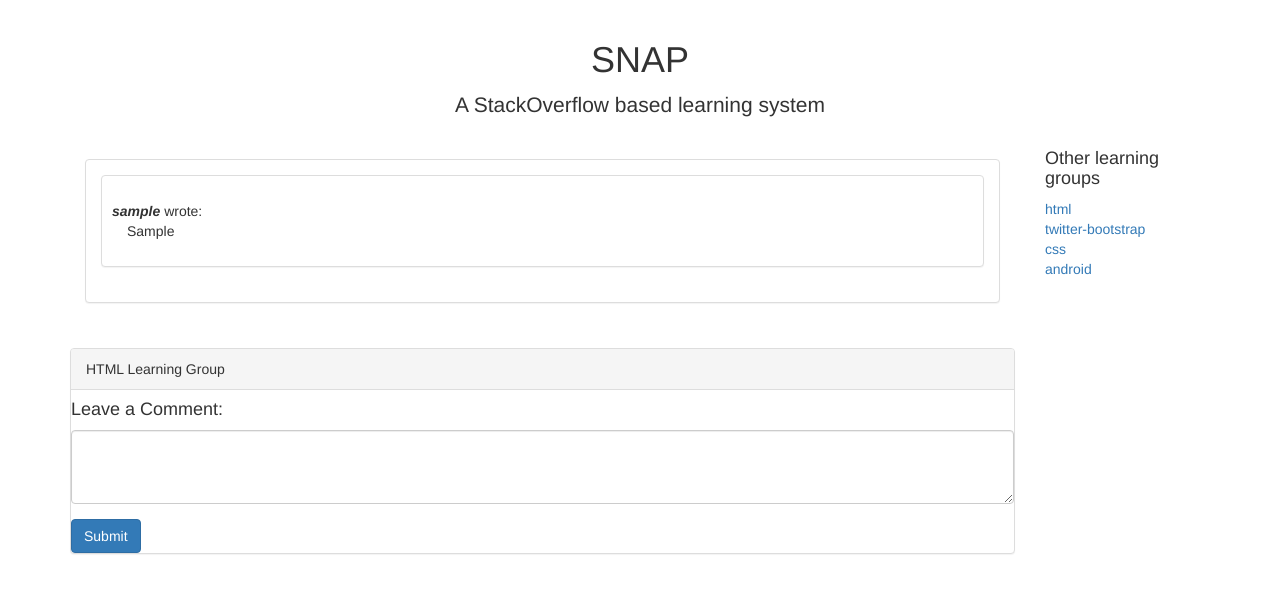
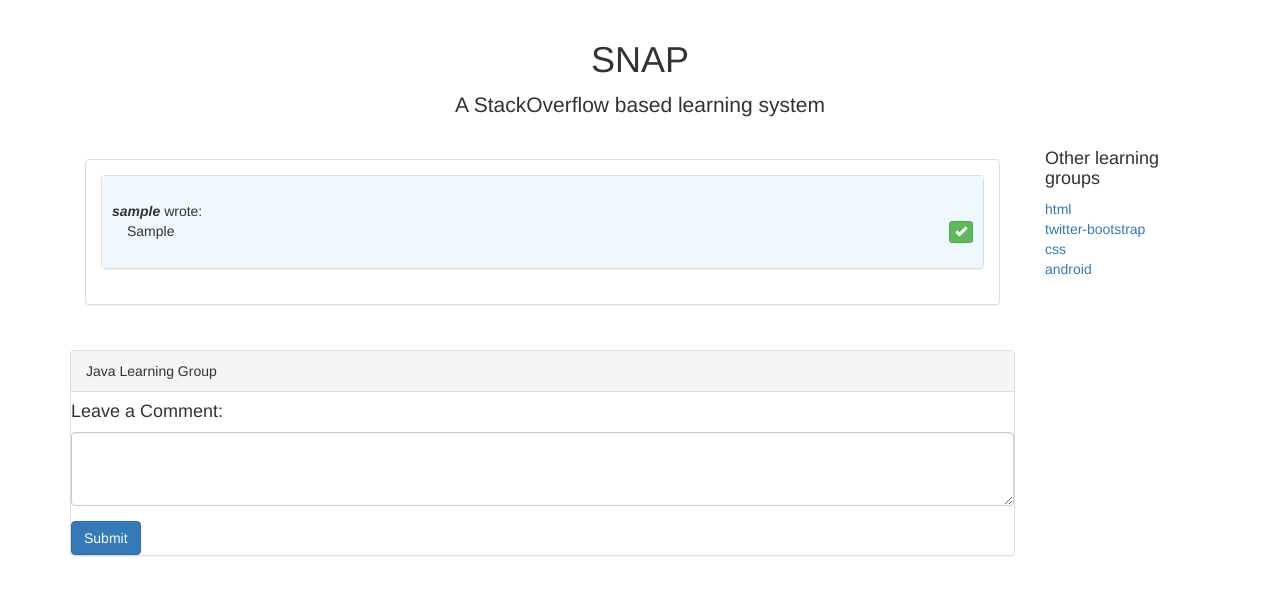
Before and after one commit to AgalyaLoganathan/SNAP-StackOverflow, a Node server app: page /learningGroups in a window 1280 px wide. Shown: the part 52-647 px from the top of the page. Run offline with Node 20, Linux system fonts and the light colour scheme; a user stored in the database is signed in; tables that the repository leaves empty hold one stand-in row (values such as "Sample post"); some libraries are stand-ins or nearby versions.

Commit message:
verification of posts

```diff
--- a/app.js
+++ b/app.js
@@ -323,10 +323,84 @@
   // });
 });
 
+var post1= 'A constructor is used in the creation of an object that is an instance of a class. Typically it performs operations required to initialize the class before methods are invoked or fields are accessed. Constructors are never inherited. Similar to methods, reflection provides APIs to discover and retrieve the constructors of a class and obtain declaration information such as the modifiers, parameters, annotations, and thrown exceptions. New instances of classes may also be created using a specified constructor. The key classes used when working with constructors are Class and java.lang.reflect.Constructor. Common operations involving constructors are covered in the following sections: Finding Constructors illustrates how to retrieve constructors with specific parameters Retrieving and Parsing Constructor Modifiers shows how to obtain the modifiers of a constructor declaration and other information about the constructor Creating New Class Instances shows how to instantiate an instance of an object by invoking its constructor Troubleshooting describes common errors which may be encountered while finding or invoking constructors';
+var post2 = 'Can you explain it better?';
+var post3 = 'Generics were introduced to the Java language to provide tighter type checks at compile time and to support generic programming. To implement generics, the Java compiler applies type erasure to: Replace all type parameters in generic types with their bounds or Object if the type parameters are unbounded. The produced bytecode, therefore, contains only ordinary classes, interfaces, and methods. Insert type casts if necessary to preserve type safety. Generate bridge methods to preserve polymorphism in extended generic types. Type erasure ensures that no new classes are created for parameterized types; consequently, generics incur no runtime overhead.';
+var post4 = 'A class may be declared with one or more modifiers which affect its runtime behavior: Access modifiers: public, protected, and private Modifier requiring override: abstract Modifier restricting to one instance: static Modifier prohibiting value modification: final Modifier forcing strict floating point behavior: strictfp Annotations Not all modifiers are allowed on all classes, for example an interface cannot be final and an enum cannot be abstract. java.lang.reflect.Modifier contains declarations for all possible modifiers. It also contains methods which may be used to decode the set of modifiers returned by Class.getModifiers(). The ClassDeclarationSpy example shows how to obtain the declaration components of a class including the modifiers, generic type parameters, implemented interfaces, and the inheritance path.';
+app.get('/populatePosts', function(req, res){
+  var l1 = new LearningGroup({
+      post: post1,
+      userName: 'tinylx',
+      learningGroup: 'Java', // extract from html
+      verifiedBy: '', // ""
+      isVerified: true, // false;'
+  });
+
+  var l2 = new LearningGroup({
+      post: post2,
+      userName: 'test',
+      learningGroup: 'Java', // extract from html
+      verifiedBy: '', // ""
+      isVerified: false, // false;'
+  });
+
+  var l3 = new LearningGroup({
+      post: post3,
+      userName: 'tinylx',
+      learningGroup: 'Java', // extract from html
+      verifiedBy: '', // ""
+      isVerified: false, // false;'
+  });
+
+ var l4 = new LearningGroup({
+      post: post4,
+      userName: 'tinylx',
+      learningGroup: 'Java', // extract from html
+      verifiedBy: '', // ""
+      isVerified: true, // false;'
+  });
+
+  l1.save(function(err){
+        if(err) {
+          console.log("Error saving notifications");
+          res.sendStatus(500);
+        } else {
+          console.log("Saved");
+        }
+      });
+
+   l2.save(function(err){
+        if(err) {
+          console.log("Error saving notifications");
+          res.sendStatus(500);
+        } else {
+          console.log("Saved");
+        }
+      });
+    l3.save(function(err){
+        if(err) {
+          console.log("Error saving notifications");
+          res.sendStatus(500);
+        } else {
+          console.log("Saved");
+        }
+      });
+     l4.save(function(err){
+        if(err) {
+          console.log("Error saving notifications");
+          res.sendStatus(500);
+        } else {
+          console.log("Saved");
+        }
+      });
+
+});
+
 app.get('/getPosts', function(req, res){
   //var learningGroup = req.body;
   var learningGroup = 'Java';
   LearningGroup.find({learningGroup: learningGroup}, function(err,learningGroupDetails){
+  console.log("learningGroupDetails" + learningGroupDetails.length);
    res.json(learningGroupDetails);
   });
 });
@@ -423,6 +497,24 @@
     })
 });
 
+app.post('/updatePostVerification', function(req, res){
+  console.log("Entered")
+  var postText = req.body.post.post;
+  console.log("Post Input");
+  console.log(postText);
+  LearningGroup.update(
+  {'post': postText,
+    'userName': req.body.post.userName},
+  {
+    $set: { 'isVerified' : true,
+            'verifiedBy':  req.session.user_id }
+  }, function(err, results){
+    console.log(results);
+    res.sendStatus(200);
+  }
+  );
+});
+
 app.post('/postComment', function(req, res){
   var userPost = req.body;
   console.log(userPost);
@@ -443,6 +535,7 @@
           res.sendStatus(500);
         } else {
           console.log("Saved");
+          res.sendStatus(200);
         }
       });
   // });
--- a/public/js/groups.js
+++ b/public/js/groups.js
@@ -1,5 +1,6 @@
 var app = angular.module('groups',[]);
 app.controller('LearningGroupController', ['$scope', '$http',  function($scope, $http) {
+  $scope.posts = [];
   $scope.userPost="";
   $scope.learningGroup="";
     $http.get('/getPosts').success(function(data){
@@ -18,12 +19,26 @@
   // };
 
   // console.log("Post Req Data " +   $scope.postText);
-  console.log(document.getElementById("learningGroupName").innerHTML.split(" ",1));
   $scope.learningGroup = document.getElementById("learningGroupName").innerHTML.split(" ",1);
   $http.post('/postComment', {'post':$scope.userPost,'learningGroup':$scope.learningGroup}).success(function(data){
     $scope.userPost = data;
-    console.log(user)
-      console.log("Successfully posted");
+    $scope.posts.push(data);
+    window.location.reload();
   });
 }
+
+$scope.updateVerificationStatus = function(post){
+  console.log("Verified");
+  console.log(post);
+  $http.post('/updatePostVerification', {post}).success(function(){
+    console.log("Sucessfully saved");
+    window.location.reload();
+  })
+}
+
+$scope.isVerified = function(post){
+  console.log("In isVerified");
+  console.log(post);
+  return post['isVerified'] == true;
+}
 }]);
--- a/views/learningGroups.html
+++ b/views/learningGroups.html
@@ -1,7 +1,12 @@
 <!DOCTYPE html>
 <html lang="en" ng-app="groups">
 <head>
-
+<style type="text/css">
+  div .verified{
+    background-color:aliceblue;
+  }
+</style>
+<link
   <link rel="stylesheet" href="bootstrap/css/bootstrap.min.css">
   <script src="js/jquery.js"></script>
   <script src="js/angular.js"></script>
@@ -51,12 +56,15 @@
                <div class="panel panel-default">
                 <div class="panel-body">
                 <div class="panel panel-default" ng-repeat="post in posts">
-                <div class="panel-body">
-                  <div class="row postData" style="padding:10px;">
+                <div class="panel-body post-text" ng-class="{ verified: isVerified(post) }">
+                  <div class="row postData" style="padding:10px">
                     <div><b><i>{{post.userName }}</i></b> wrote: </div>
                     <div class="col-sm-8">
                       {{post.post}}
                     </div>
+                      <button type="button" class="btn btn-success btn-xs" href="{{question.link}}" ng-click="updateVerificationStatus(post)" data-toggle="tooltip" data-placement="bottom" title="Learn" style="float: right;">
+                        <span class="glyphicon glyphicon-ok" aria-hidden="true"></span>
+                      </button>
                   </div>
                 </div>
               </div>
@@ -84,7 +92,7 @@
     <div class="row row-content">
       <div class="col-sm-10">
         <div class="panel panel-default" ng-controller="LearningGroupController">
-          <div class="panel-heading posts-list" id="learningGroupName">HTML Learning Group</div>
+          <div class="panel-heading posts-list" id="learningGroupName">Java Learning Group</div>
           <div class="comment">
             <h4> Leave a Comment:</h4>
             <form role="form">
```
